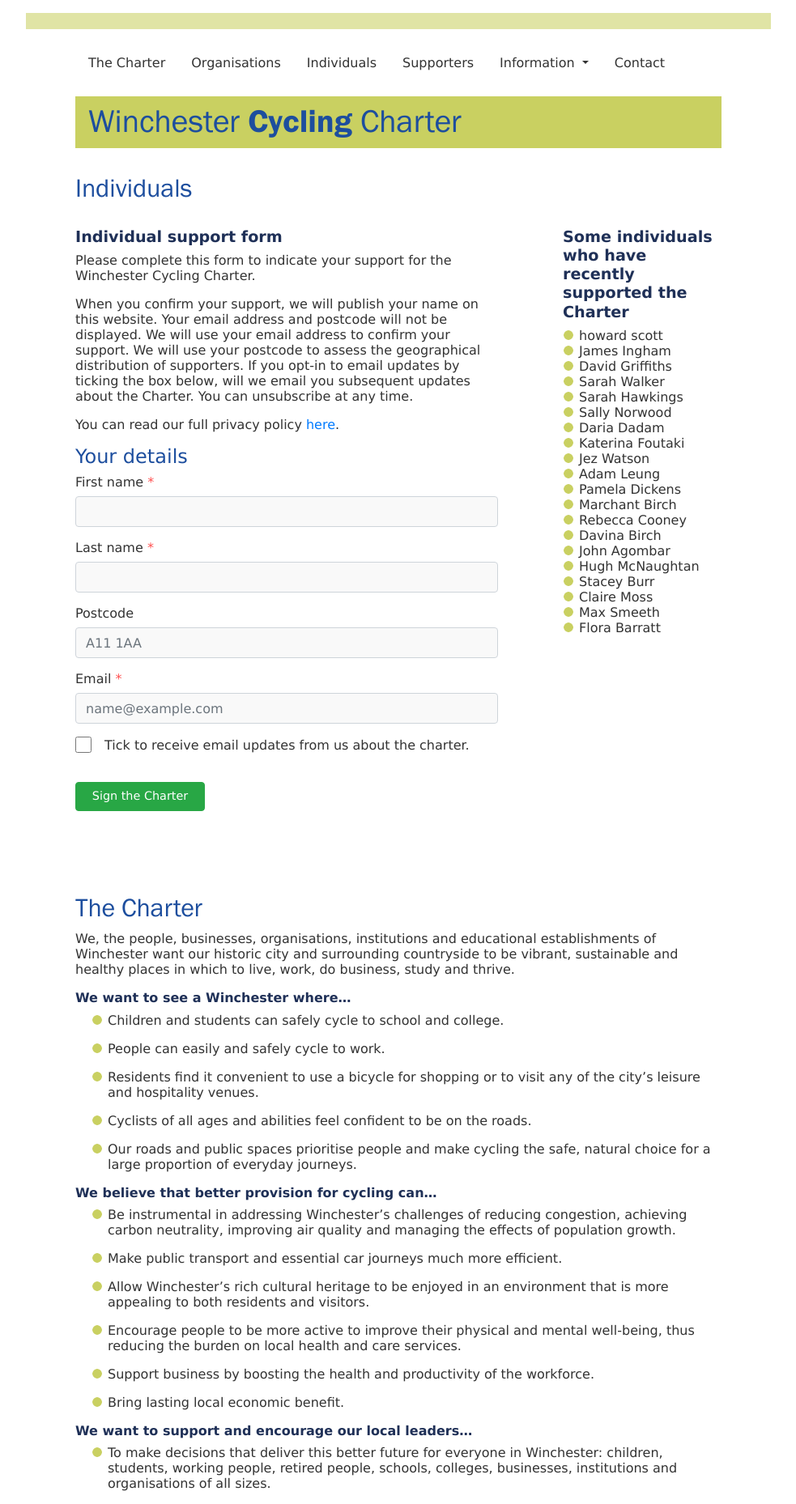
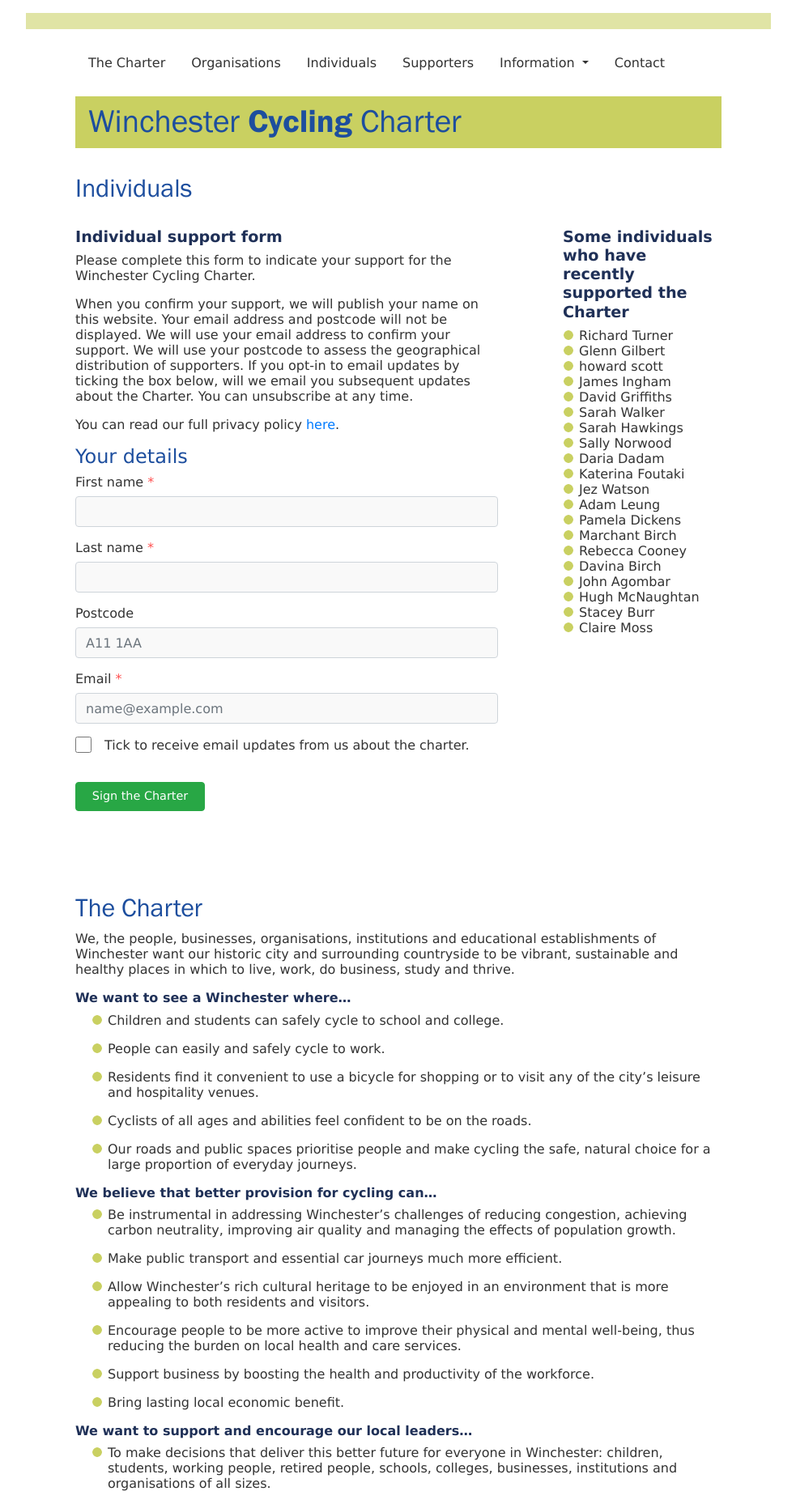
Before and after one commit to winchestercyclingcharter/winchestercyclingcharter.github.io, a Jekyll site: the page built from ind-page.md, in a window 1280 px wide. Shown: the whole page at 81% size, without its empty margins (148-1131 px from the left). Built offline with Jekyll 4.4.1, drawn with Linux system fonts in a browser that asks for light colours; nearby versions of some CDN libraries.

Commit message:
Update people.yml

```diff
--- a/_data/people.yml
+++ b/_data/people.yml
@@ -569,3 +569,5 @@ people:
 - { lastname: Griffiths, firstname: David, dt: 20211015-113456-571744 }
 - { lastname: Ingham, firstname: James, dt: 20211015-121234-887107 }
 - { lastname: scott, firstname: howard, dt: 20211015-124233-800300 }
+- { lastname: Gilbert, firstname: Glenn, dt: 20211015-212405-667649 }
+- { lastname: Turner, firstname: Richard, dt: 20211015-215654-337100 }
```
